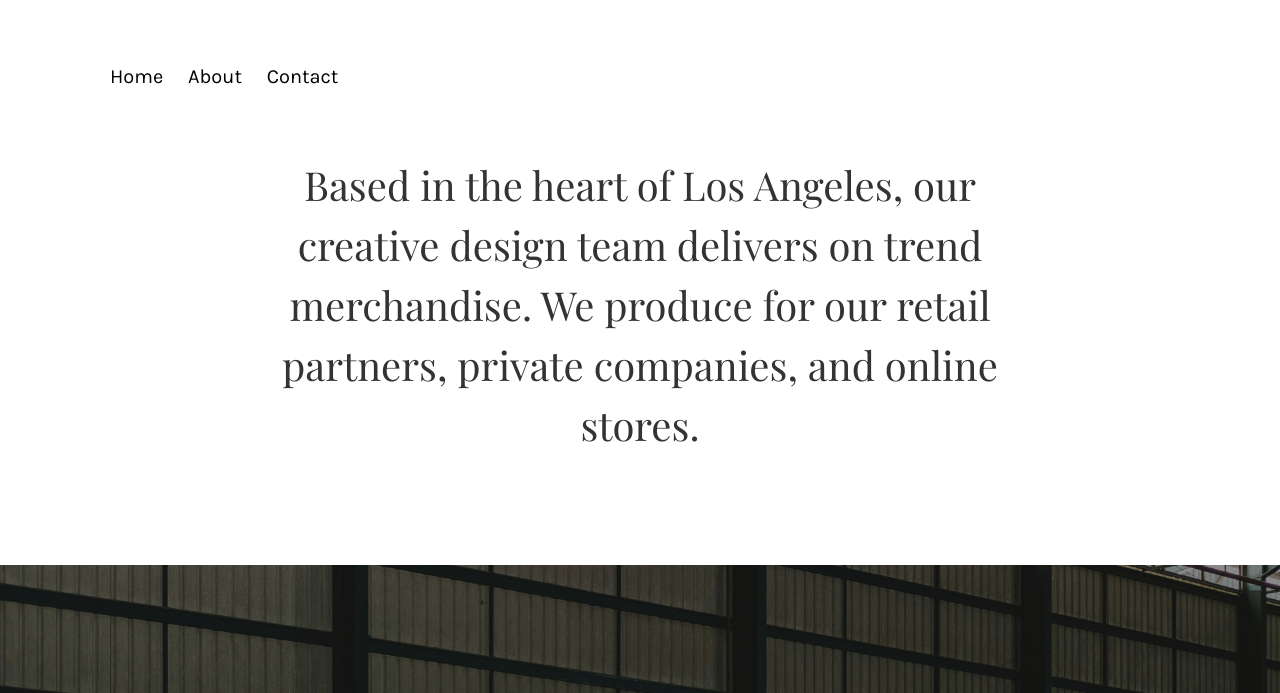
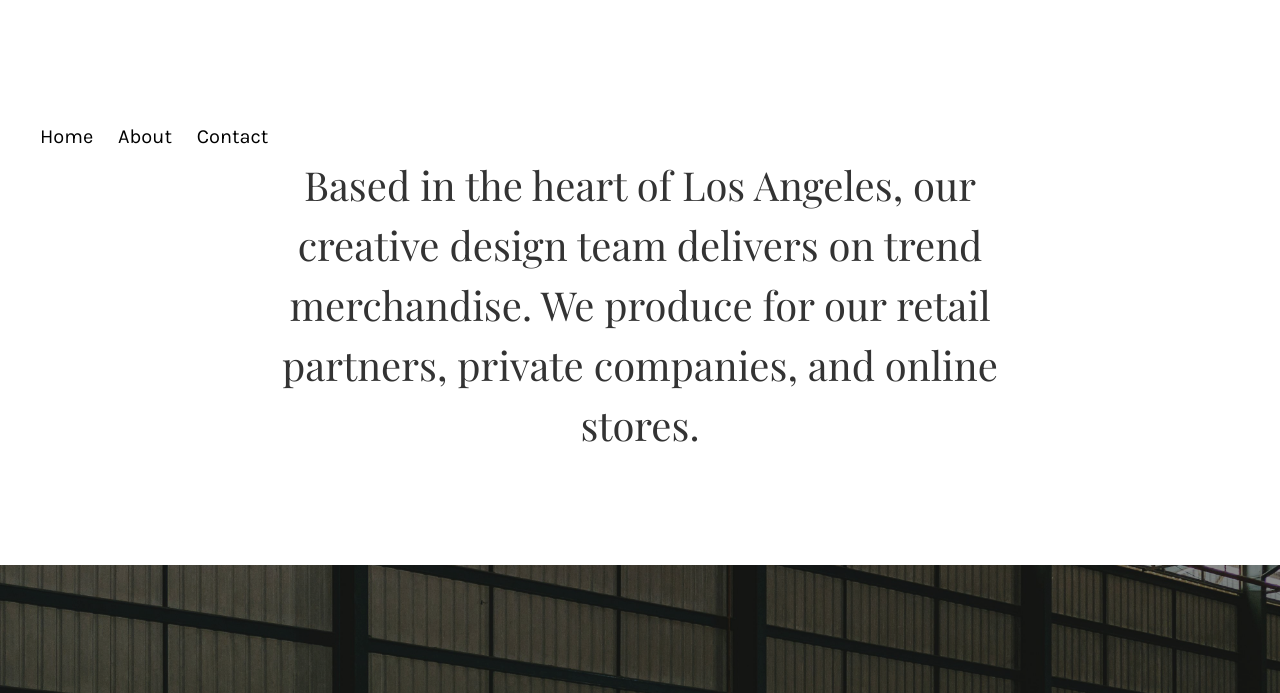
Before and after one commit to LineApparel/lineapparel.github.io, a plain HTML site: page index.html in a window 1280 px wide. Shown: the part 107-800 px from the top of the page. Drawn offline with nearby package versions, Linux system fonts and the light colour scheme.

Commit message:
Update index.html

```diff
--- a/index.html
+++ b/index.html
@@ -38,15 +38,15 @@
 					<h1 class="text-center"><a class="fh5co-logo" href="index.html">Line Apparel</a></h1>
 					<br>
 				</div>
-				<ul id="navUpdate" style="color: black; display: inline;">
+
+			</div>
+
+		</header>
+	<ul id="navUpdate" style="color: black; display: inline; margin-top: -10px;">
 					<li id="navUpdate"><a href="index.html" style="color: black; text-align: center;">Home</a></li>
 					<li id="navUpdate"><a href="about.html" style="color: black; text-align: center;">About</a></li>
 					<li id="navUpdate"><a href="contact.html" style="color: black; text-align: center;">Contact</a></li>
 				</ul>
-			</div>
-
-		</header>
-
 		<div id="fh5co-intro-section">
 			<div class="container">
 				<div class="row">
```
